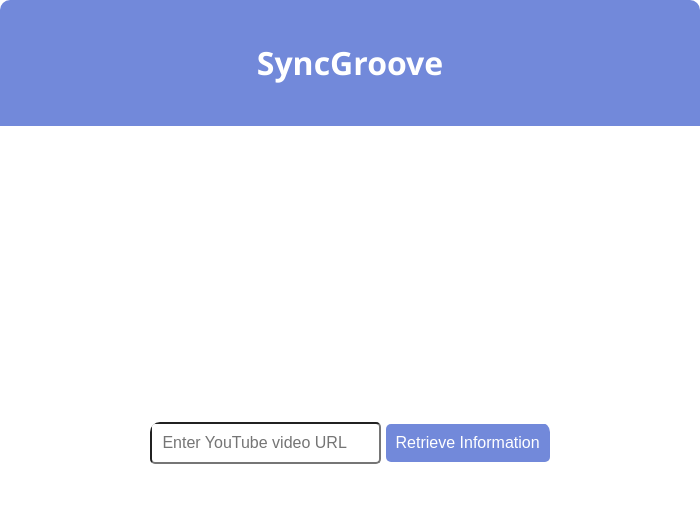
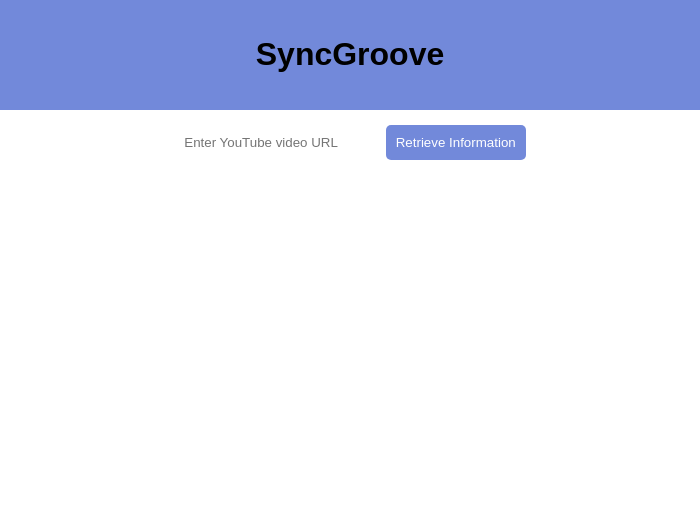
Before and after one commit to henrique-coder/syncgroove, an Electron app: page index.html in a window 700 px wide. Drawn offline with nearby package versions, Linux system fonts and the light colour scheme; no server answers.

Commit message:
`fix` UI style to more simple mode

```diff
--- a/styles.css
+++ b/styles.css
@@ -1,94 +1,67 @@
 body {
-    font-family: 'Segoe UI', Tahoma, Geneva, Verdana, sans-serif;
-    background-color: #fff;
-    color: #333;
+    margin: 0;
+    font-family: 'Arial', sans-serif;
+    background-color: #ffffff;
+    color: #000000;
+}
+
+.header {
+    background-color: #7289da;
+    padding: 15px;
+    text-align: center;
+}
+
+.container {
     display: flex;
     flex-direction: column;
     align-items: center;
-    justify-content: center;
-    height: 100vh;
-    margin: 0;
-    overflow: hidden;
-}
-
-.header {
-    width: 100%;
-    text-align: center;
-    padding: 20px 0;
-    background-color: #7289da;
-    color: #fff;
-    border-top-left-radius: 10px;
-    border-top-right-radius: 10px;
-}
-
-.container {
-    width: 80%;
-    max-width: 400px;
-    text-align: left;
-    margin: auto;
-    border-radius: 10px;
-    overflow: hidden;
-    background-color: #fff;
+    margin-top: 10px;
 }
 
 .input-container {
     margin-bottom: 10px;
-    text-align: center;
 }
 
-.input-container input,
-.input-container button {
-    margin-bottom: 10px;
+input, button {
+    margin: 5px;
     padding: 10px;
-    font-size: 16px;
+    border: none;
     border-radius: 5px;
 }
 
-.input-container button {
+button {
     background-color: #7289da;
-    color: #fff;
-    border: none;
+    color: #ffffff;
     cursor: pointer;
-    transition: background-color 0.3s;
+}
+
+.result-container {
+    width: 90%;
+}
+
+ul {
+    list-style-type: none;
+    padding: 0;
+}
+
+.category {
+    background-color: #99aab5;
+    padding: 5px;
+    cursor: pointer;
+    margin-top: 5px;
     border-radius: 5px;
 }
 
-.input-container button:hover {
-    background-color: #677bc4;
-}
-
-.result-container {
-    white-space: pre-wrap;
-    max-height: 400px;
-    overflow-y: auto;
-    padding: 10px;
-    border-radius: 5px;
-}
-
-.category {
-    font-size: 18px;
-    font-weight: bold;
-    margin-top: 15px;
-    cursor: pointer;
-    background-color: #7289da;
-    color: #fff;
-    padding: 5px 10px;
-    border-bottom: 1px solid #fff;
-}
-
 .section {
-    list-style-type: none;
-    padding: 0;
-    background-color: #f2f2f2;
-    padding: 10px;
-    border-bottom: 1px solid #ddd;
-    display: none;
-}
-
-.section li {
     margin-top: 5px;
 }
 
-.collapsed {
-    display: none;
+a {
+    color: #7289da;
+    text-decoration: none;
+    cursor: pointer;
 }
+
+a:hover {
+    text-decoration: underline;
+}
```
